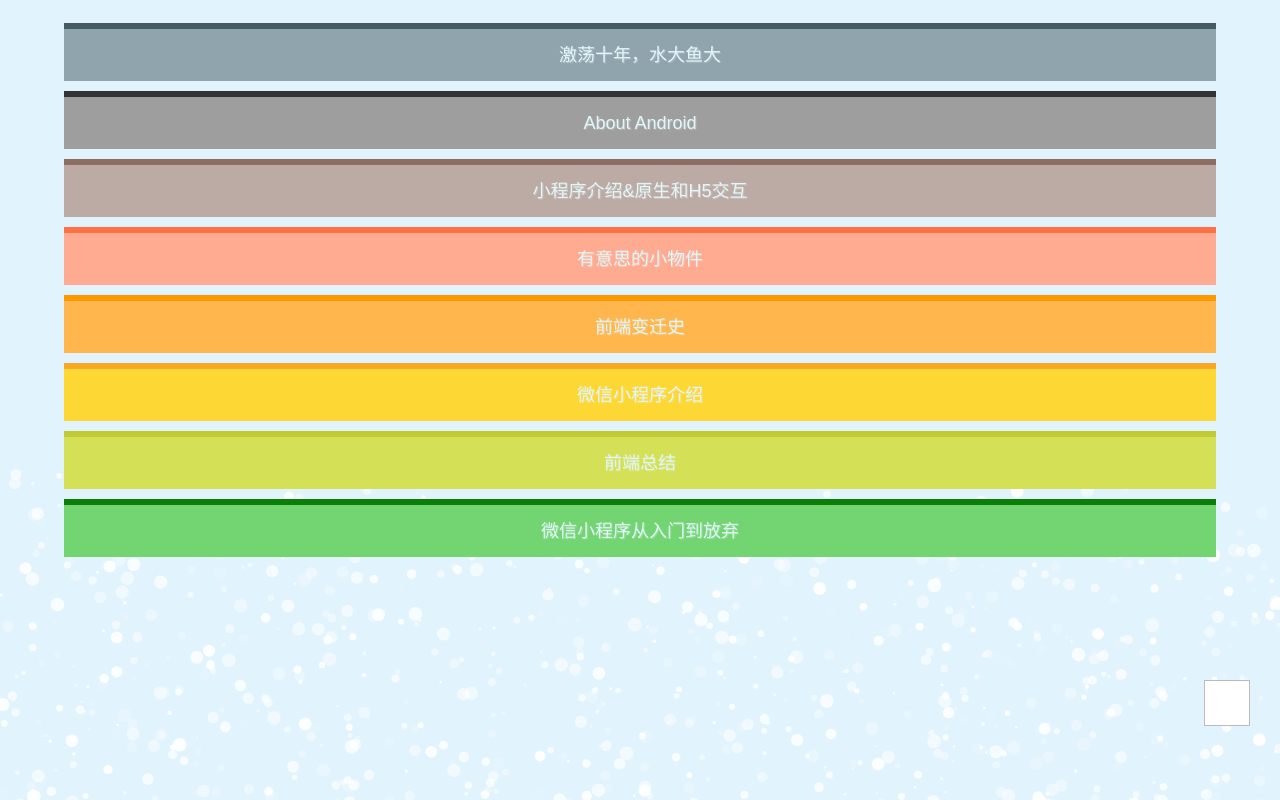
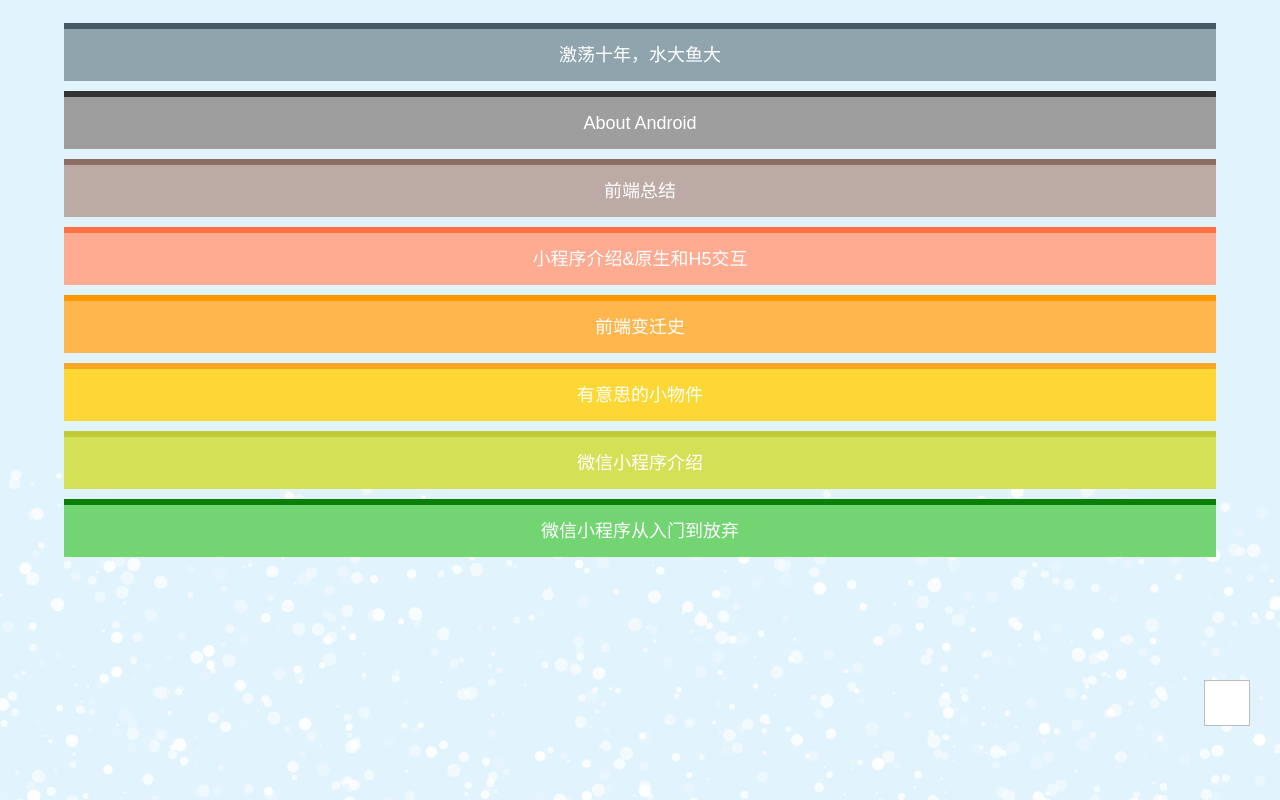
Before and after one commit to jingle1267/sliders, a website: page index.html in a window 1280 px wide. Drawn offline with Linux system fonts and the light colour scheme.

Commit message:
update from travis

```diff
--- a/css/list.css
+++ b/css/list.css
@@ -36,9 +36,8 @@
     text-decoration: none;
     line-height: 52px;
     width: 100%;
-    color: #e0f7fa;
+    color: #FFFFFF;
     font-size: 18px;
-    text-shadow: 1px 1px 1px #eeeeee59;
 }
 
 #nav li a:hover {
--- a/index.html
+++ b/index.html
@@ -24,14 +24,14 @@
     <div style="position: relative">
         <nav id="nav" class="navlist">
             <ul>
-                <li class="aa" style="border-top: 6px solid #455a64;background: #90a4ae;"><a href="./2008-2017/index.html">激荡十年，水大鱼大</a></li>
-                <li class="aa" style="border-top: 6px solid #333333;background: #9e9e9e;"><a href="./Android-Intro/index.html">About Android</a></li>
-                <li class="aa" style="border-top: 6px solid #8d6e63;background: #bcaaa4;"><a href="./WxMiniApp&NativeCallH5/index.html">小程序介绍&amp;原生和H5交互</a></li>
-                <li class="aa" style="border-top: 6px solid #ff7043;background: #ffab91;"><a href="./something-interesting/index.html">有意思的小物件</a></li>
-                <li class="aa" style="border-top: 6px solid #ff9800;background: #ffb74d;"><a href="./front-end-history/index.html">前端变迁史</a></li>
-                <li class="aa" style="border-top: 6px solid #f9a825;background: #fdd835;"><a href="./weixin-app/index.html">微信小程序介绍</a></li>
-                <li class="aa" style="border-top: 6px solid #c0ca33;background: #d4e157;"><a href="./FrontEndDevelopLIne/index.html">前端总结</a></li>
-                <li class="aa" style="border-top: 6px solid #0a7e07;background: #72d572;"><a href="./wxmini-in-out/index.html">微信小程序从入门到放弃</a></li>
+                    <li style="border-top: 6px solid #455a64;background: #90a4ae;"><a href="./2008-2017/index.html">激荡十年，水大鱼大</a></li>
+                    <li style="border-top: 6px solid #333333;background: #9e9e9e;"><a href="./Android-Intro/index.html">About Android</a></li>
+                    <li style="border-top: 6px solid #8d6e63;background: #bcaaa4;"><a href="./FrontEndDevelopLIne/index.html">前端总结</a></li>
+                    <li style="border-top: 6px solid #ff7043;background: #ffab91;"><a href="./WxMiniApp&NativeCallH5/index.html">小程序介绍&amp;原生和H5交互</a></li>
+                    <li style="border-top: 6px solid #ff9800;background: #ffb74d;"><a href="./front-end-history/index.html">前端变迁史</a></li>
+                    <li style="border-top: 6px solid #f9a825;background: #fdd835;"><a href="./something-interesting/index.html">有意思的小物件</a></li>
+                    <li style="border-top: 6px solid #c0ca33;background: #d4e157;"><a href="./weixin-app/index.html">微信小程序介绍</a></li>
+                    <li style="border-top: 6px solid #0a7e07;background: #72d572;"><a href="./wxmini-in-out/index.html">微信小程序从入门到放弃</a></li>
             </ul>
         </nav>
         <div style="height: 1px"></div>
```
Also changed, not shown: 1 other file.
